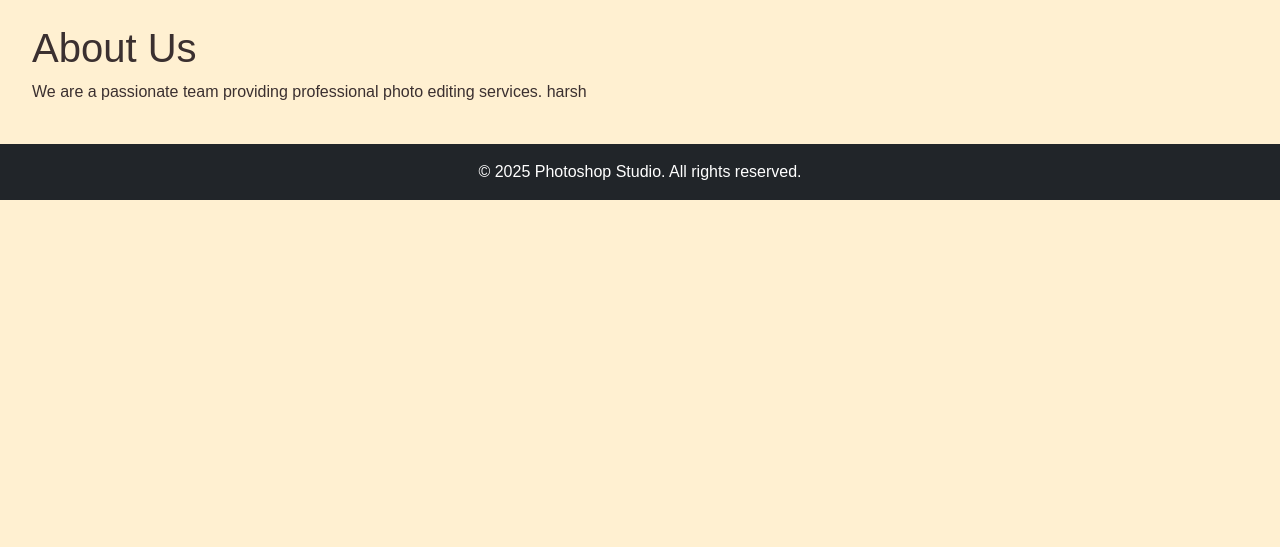
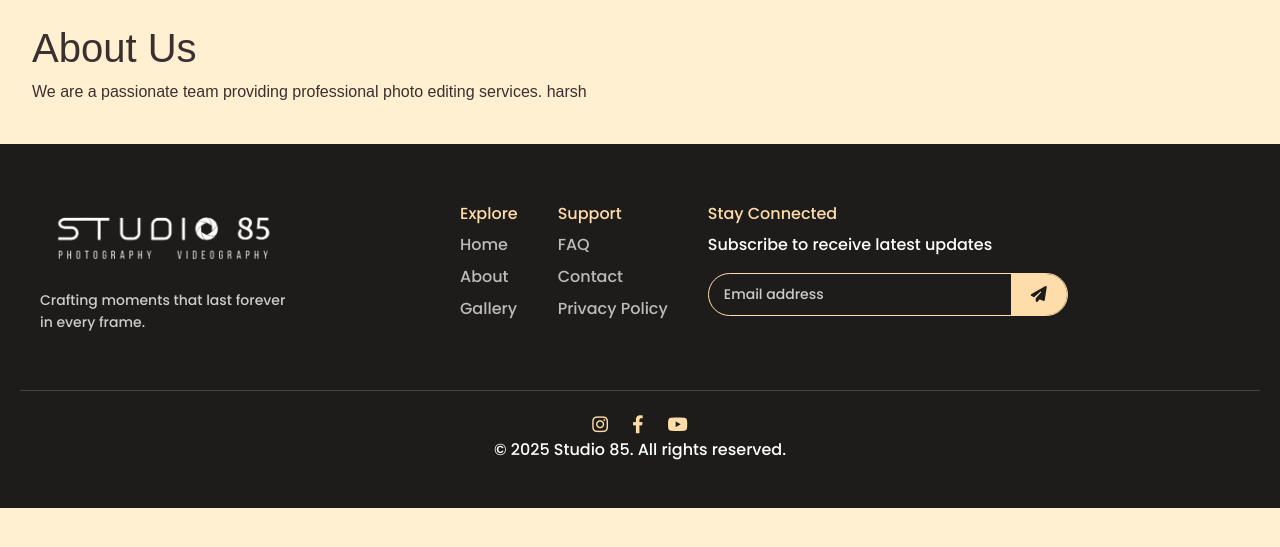
Before and after one commit to Harshv8866/Studio_85, a Django app: page /about/ in a window 1280 px wide. Shown: the part 112-659 px from the top of the page. Run offline with Django 5.2, Linux system fonts and the light colour scheme; some web fonts are replaced.

Commit message:
Updated About page

```diff
--- a/main/static/main/css/style.css
+++ b/main/static/main/css/style.css
@@ -44,12 +44,123 @@ main {
     padding: 2rem;
 }
 
-.site-footer {
-    background-color: #3B3030;
-    color: #FFF0D1;
-    text-align: center;
-    padding: 1rem;
+/* footer */
+.studio-footer {
+  background-color: #1e1c1a;
+  color: #fff;
+  padding: 60px 20px 30px;
+  font-family: "Poppins", sans-serif;
 }
+
+.footer-top {
+  display: flex;
+  flex-wrap: wrap;
+  justify-content: space-between;
+  max-width: 1200px;
+  margin: auto;
+  gap: 30px;
+}
+
+.footer-logo-section {
+  flex: 1 1 300px;
+}
+
+.footer-logo {
+  height: 70px;
+  margin-bottom: 15px;
+}
+
+.footer-tagline {
+  font-size: 14px;
+  color: #ccc;
+  max-width: 250px;
+  line-height: 1.6;
+}
+
+.footer-links {
+  display: flex;
+  gap: 40px;
+  flex: 2 1 600px;
+  flex-wrap: wrap;
+}
+
+.footer-column h5 {
+  font-size: 16px;
+  color: #FFDDAA;
+  margin-bottom: 10px;
+}
+
+.footer-column ul {
+  list-style: none;
+  padding: 0;
+}
+
+.footer-column ul li {
+  margin-bottom: 8px;
+}
+
+.footer-column ul li a {
+  color: #bbb;
+  text-decoration: none;
+  transition: 0.3s;
+}
+
+.footer-column ul li a:hover {
+  color: #FFDDAA;
+}
+
+.subscribe-form {
+  display: flex;
+  border: 1px solid #FFDDAA;
+  border-radius: 30px;
+  overflow: hidden;
+  margin-top: 10px;
+}
+
+.subscribe-form input {
+  border: none;
+  padding: 10px 15px;
+  flex: 1;
+  background-color: transparent;
+  color: white;
+  font-size: 14px;
+}
+
+.subscribe-form input::placeholder {
+  color: #ccc;
+}
+
+.subscribe-form button {
+  background-color: #FFDDAA;
+  color: #1e1c1a;
+  border: none;
+  padding: 0 20px;
+  font-size: 16px;
+  cursor: pointer;
+}
+
+.footer-bottom {
+  border-top: 1px solid #444;
+  margin-top: 40px;
+  padding-top: 20px;
+  text-align: center;
+}
+
+.social-icons a {
+  margin: 0 10px;
+  color: #FFDDAA;
+  font-size: 18px;
+  transition: 0.3s;
+}
+
+.social-icons a:hover {
+  color: #fff;
+}
+
+
+/* footer in mobile screen */
+
+
 
 /* ............................home page style....................................................... */
 
--- a/main/templates/main/base.html
+++ b/main/templates/main/base.html
@@ -4,7 +4,11 @@
 
 <head>
   <meta charset="UTF-8">
-  <title>Photoshop Studio</title>
+  <title>Studio 85</title>
+<link rel="stylesheet" href="https://cdnjs.cloudflare.com/ajax/libs/font-awesome/6.4.0/css/all.min.css">
+<link href="https://fonts.googleapis.com/css2?family=Poppins:wght@300;500&display=swap" rel="stylesheet">
+
+    <link rel="icon" href="{% static 'main/images/favicon.png' %}" style="border-radius:50% ;" type="image/png">
   <meta name="viewport" content="width=device-width, initial-scale=1">
   <link href="https://cdn.jsdelivr.net/npm/bootstrap@5.3.3/dist/css/bootstrap.min.css" rel="stylesheet">
   <link rel="stylesheet" href="{% static 'main/css/style.css' %}">
@@ -56,9 +60,52 @@
   </main>
 
   <!-- Footer -->
-  <footer class="bg-dark text-white text-center p-3">
-    &copy; 2025 Photoshop Studio. All rights reserved.
-  </footer>
+<footer class="studio-footer">
+  <div class="footer-top">
+    <div class="footer-logo-section">
+      <img src="{% static 'main/images/logo.png' %}" alt="Studio 85" class="footer-logo">
+      <p class="footer-tagline">Crafting moments that last forever in every frame.</p>
+    </div>
+
+    <div class="footer-links">
+      <div class="footer-column">
+        <h5>Explore</h5>
+        <ul>
+          <li><a href="#">Home</a></li>
+          <li><a href="#">About</a></li>
+          <li><a href="#">Gallery</a></li>
+        </ul>
+      </div>
+      <div class="footer-column">
+        <h5>Support</h5>
+        <ul>
+          <li><a href="#">FAQ</a></li>
+          <li><a href="#">Contact</a></li>
+          <li><a href="#">Privacy Policy</a></li>
+        </ul>
+      </div>
+      <div class="footer-column subscribe">
+        <h5>Stay Connected</h5>
+        <p>Subscribe to receive latest updates</p>
+        <form class="subscribe-form">
+          <input type="email" placeholder="Email address" required>
+          <button type="submit"><i class="fas fa-paper-plane"></i></button>
+        </form>
+      </div>
+    </div>
+  </div>
+
+  <div class="footer-bottom">
+    <div class="social-icons">
+      <a href="#"><i class="fab fa-instagram"></i></a>
+      <a href="#"><i class="fab fa-facebook-f"></i></a>
+      <a href="#"><i class="fab fa-youtube"></i></a>
+    </div>
+    <p>&copy; 2025 Studio 85. All rights reserved.</p>
+  </div>
+</footer>
+
+
 </body>
 
 </html>
```
Also changed, not shown: other parts of main/static/main/css/style.css (+55 -0 lines), main/templates/main/home.html (+21 -3 lines), main/static/main/images/.png (added), main/static/main/images/MOBILE-BG.png (added), main/static/main/images/Untitled design (61).png (added), main/static/main/images/Untitled design (62).png (added), main/static/main/images/Untitled design (65).png (added), main/static/main/images/bg.png (added), main/static/main/images/bg2.png (added), main/static/main/images/favicon.png (added), main/static/main/images/favicon2.png (added).
